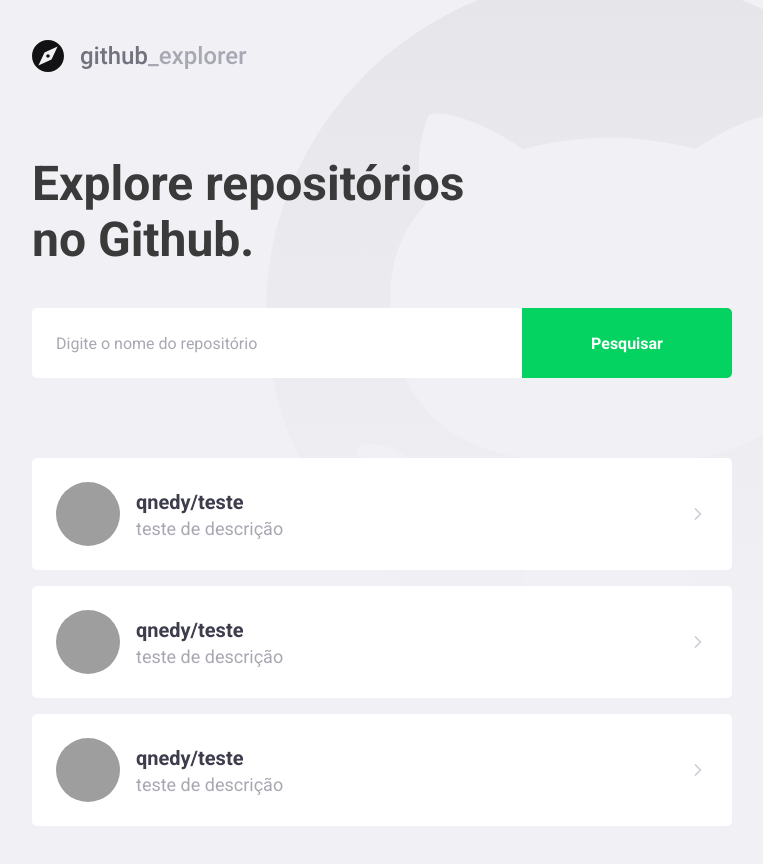
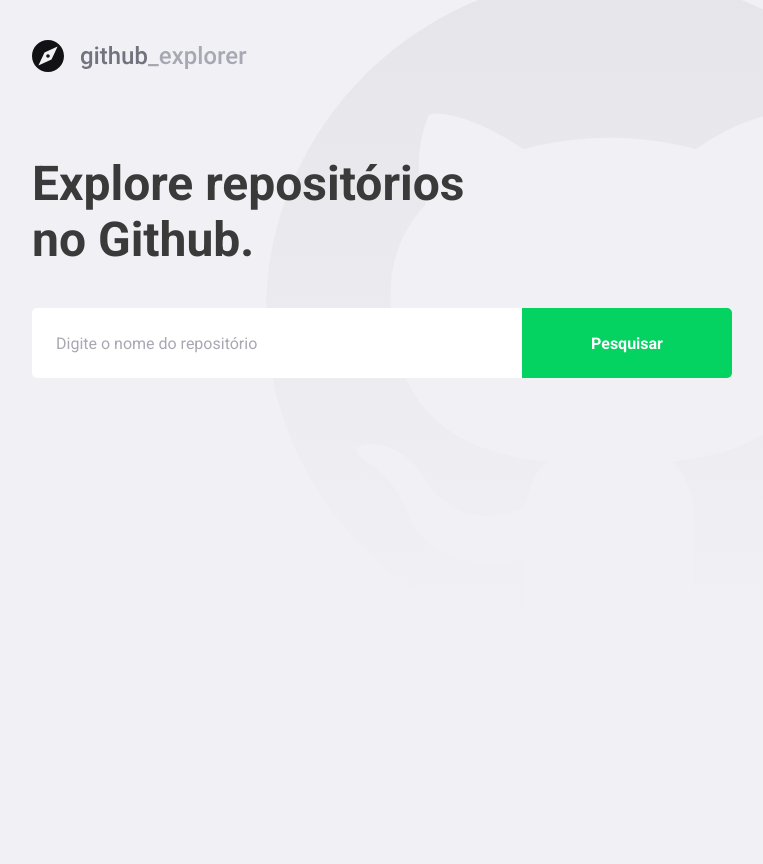
Before and after one commit to Qnedy/github-explorer, a React (Create React App) app: page / in a window 1280 px wide. Shown: the whole page, without its empty margins (148-911 px from the left). After the commit the page ends 800 px from the top, so only its background shows below. Built offline with nearby package versions, Linux system fonts and the light colour scheme; grey boxes are pictures that could not be loaded.

Commit message:
call to API ok

```diff
--- a/package.json
+++ b/package.json
@@ -11,6 +11,7 @@
     "@types/react": "^16.9.0",
     "@types/react-dom": "^16.9.0",
     "@types/styled-components": "^5.1.1",
+    "axios": "^0.19.2",
     "polished": "^3.6.5",
     "react": "^16.13.1",
     "react-dom": "^16.13.1",
--- a/src/pages/Dashboard/index.tsx
+++ b/src/pages/Dashboard/index.tsx
@@ -1,59 +1,63 @@
-import React from 'react';
+/* eslint-disable camelcase */
+import React, { useState, FormEvent } from 'react';
 import { FiChevronRight } from 'react-icons/fi';
+import api from '../../services/api';
 
 import logo from '../../assets/logo.svg';
 
 import { Title, Form, Repositories } from './styles';
 
+interface Repository {
+  full_name: string;
+  description: string;
+  owner: {
+    login: string;
+    avatar_url: string;
+  };
+}
+
 const Dashboard: React.FC = () => {
+  const [repositories, setRepositories] = useState<Repository[]>([]);
+  const [newRepository, setNewRepository] = useState('');
+
+  async function handleAddRepository(
+    event: FormEvent<HTMLFormElement>,
+  ): Promise<void> {
+    event.preventDefault();
+
+    const response = await api.get<Repository>(`/repos/${newRepository}`);
+
+    const repository = response.data;
+
+    setRepositories([...repositories, repository]);
+    setNewRepository('');
+  }
+
   return (
     <>
       <img src={logo} alt="Github explorer" />
       <Title>Explore repositórios no Github.</Title>
-      <Form>
-        <input placeholder="Digite o nome do repositório" />
+      <Form onSubmit={handleAddRepository}>
+        <input
+          value={newRepository}
+          onChange={e => setNewRepository(e.target.value)}
+          placeholder="Digite o nome do repositório"
+        />
         <button type="submit">Pesquisar</button>
       </Form>
 
       <Repositories>
-        <a href="teste">
-          <img
-            src="https://avatars3.githubusercontent.com/u/25750884?s=460&u=bc904c520bd7674597315b49975bfed4df26f3fd&v=4"
-            alt="kennedy"
-          />
-          <div>
-            <strong>qnedy/teste</strong>
-            <p>teste de descrição</p>
-          </div>
+        {repositories.map(repository => (
+          <a href="teste" key={repository.full_name}>
+            <img src={repository.owner.avatar_url} alt={repository.full_name} />
+            <div>
+              <strong>{repository.owner.login}</strong>
+              <p>{repository.description}</p>
+            </div>
 
-          <FiChevronRight size={20} />
-        </a>
-
-        <a href="teste">
-          <img
-            src="https://avatars3.githubusercontent.com/u/25750884?s=460&u=bc904c520bd7674597315b49975bfed4df26f3fd&v=4"
-            alt="kennedy"
-          />
-          <div>
-            <strong>qnedy/teste</strong>
-            <p>teste de descrição</p>
-          </div>
-
-          <FiChevronRight size={20} />
-        </a>
-
-        <a href="teste">
-          <img
-            src="https://avatars3.githubusercontent.com/u/25750884?s=460&u=bc904c520bd7674597315b49975bfed4df26f3fd&v=4"
-            alt="kennedy"
-          />
-          <div>
-            <strong>qnedy/teste</strong>
-            <p>teste de descrição</p>
-          </div>
-
-          <FiChevronRight size={20} />
-        </a>
+            <FiChevronRight size={20} />
+          </a>
+        ))}
       </Repositories>
     </>
   );
--- /dev/null
+++ b/src/services/api.ts
@@ -0,0 +1,7 @@
+import axios from 'axios';
+
+const api = axios.create({
+  baseURL: 'https://api.github.com',
+});
+
+export default api;
```
Also changed, not shown: 1 other file (tests, documents, lock files or other folders).
